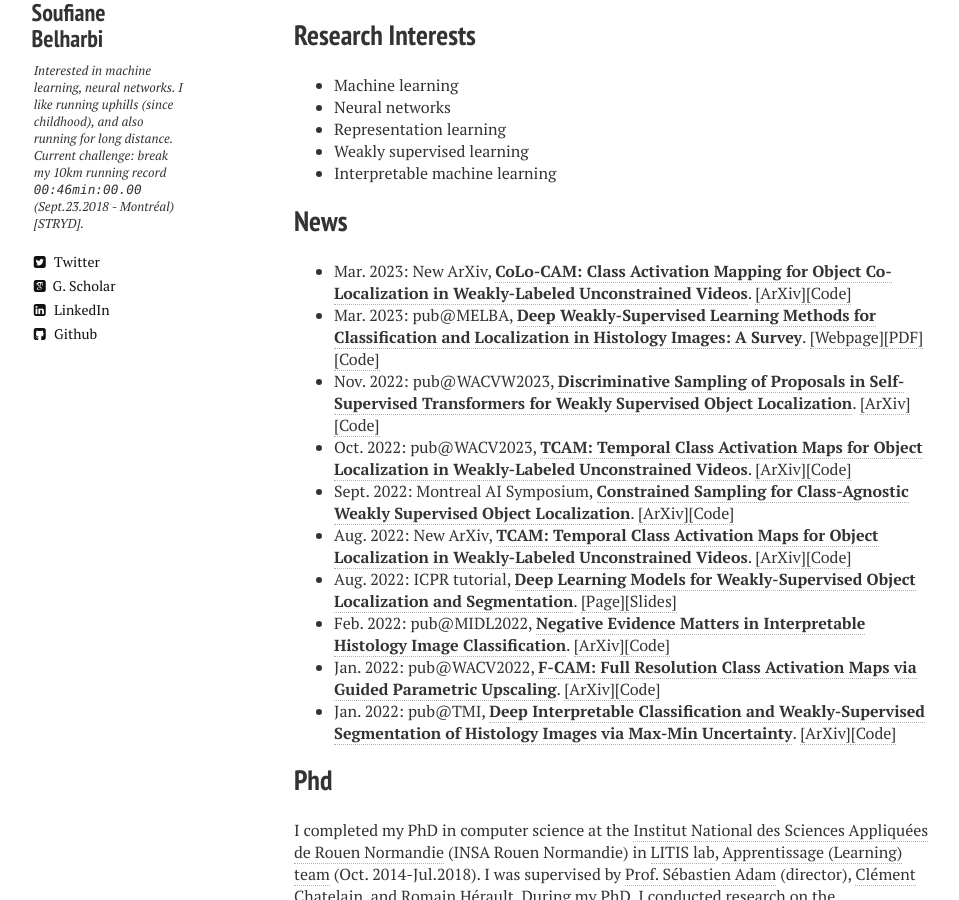
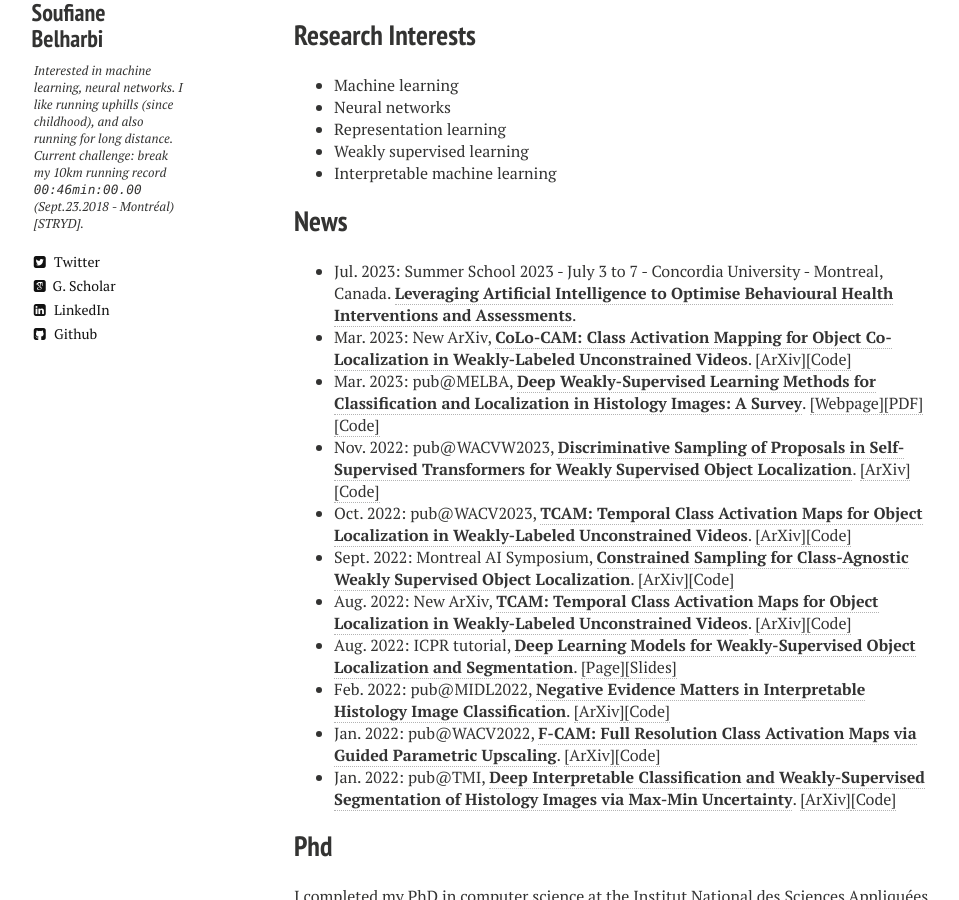
Before and after one commit to sbelharbi/sbelharbi.github.io, a Jekyll site: the page built from index.md, in a window 1280 px wide and 900 px high, scrolled down 1250 px. Shown: the whole window, without its empty margins (26-985 px from the left). Built offline with Jekyll 4.4.1, drawn with Linux system fonts in a browser that asks for light colours; nearby versions of some CDN libraries.

Commit message:
summer school.

```diff
--- a/index.md
+++ b/index.md
@@ -23,6 +23,7 @@ My name is Soufiane Belharbi. I am a post-doc at [LIVIA Lab., ÉTS, Montreal](ht
 
 
 ## News
+* Jul. 2023: Summer School 2023 - July 3 to 7 - Concordia University - Montreal, Canada. [**Leveraging Artificial Intelligence to Optimise Behavioural Health Interventions and Assessments**](https://frqs-ai-summerschool23.squarespace.com/).
 * Mar. 2023: New ArXiv, [**CoLo-CAM: Class Activation Mapping for Object Co-Localization in Weakly-Labeled Unconstrained Videos**](https://arxiv.org/abs/2303.09044). <a href="https://arxiv.org/abs/2303.09044">[ArXiv]</a><a href="https://github.com/sbelharbi/colo-cam">[Code]</a>
 * Mar. 2023: pub@MELBA, [**Deep Weakly-Supervised Learning Methods for Classification and Localization in Histology Images: A Survey**](https://www.melba-journal.org/papers/2023:004.html). <a href="https://www.melba-journal.org/papers/2023:004.html">[Webpage]</a><a href="https://www.melba-journal.org/pdf/2023:004.pdf">[PDF]</a><a href="https://github.com/jeromerony/survey_wsl_histology">[Code]</a>
 * Nov. 2022: pub@WACVW2023, [**Discriminative Sampling of Proposals in Self-Supervised Transformers for Weakly Supervised Object Localization**](https://arxiv.org/abs/2209.09209). <a href="https://arxiv.org/abs/2209.09209">[ArXiv]</a><a href="https://github.com/shakeebmurtaza/dips">[Code]</a>
```
